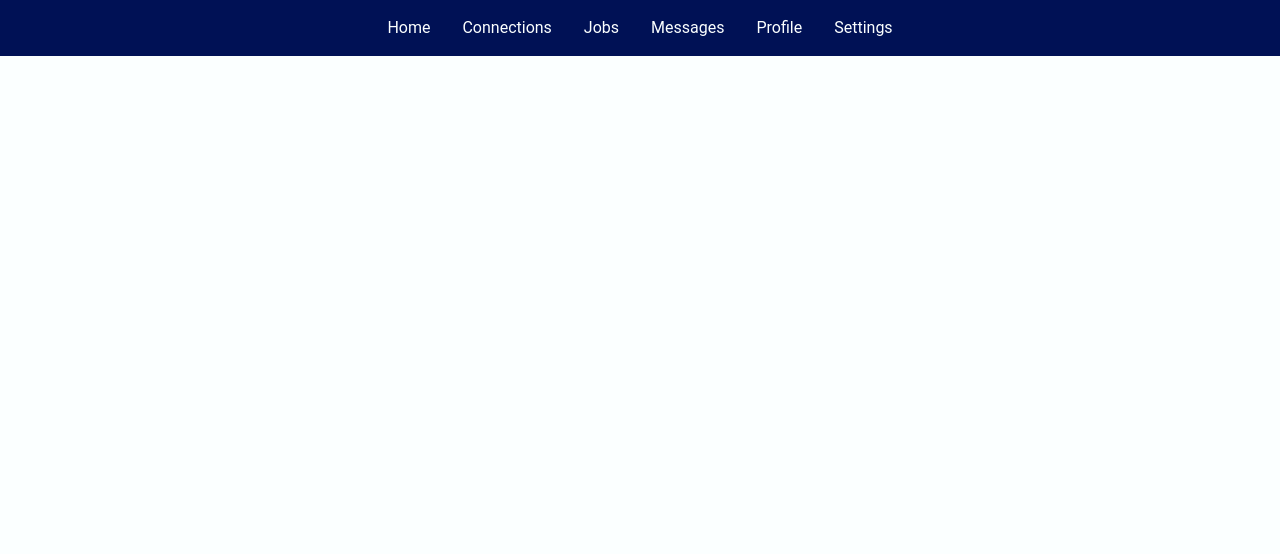
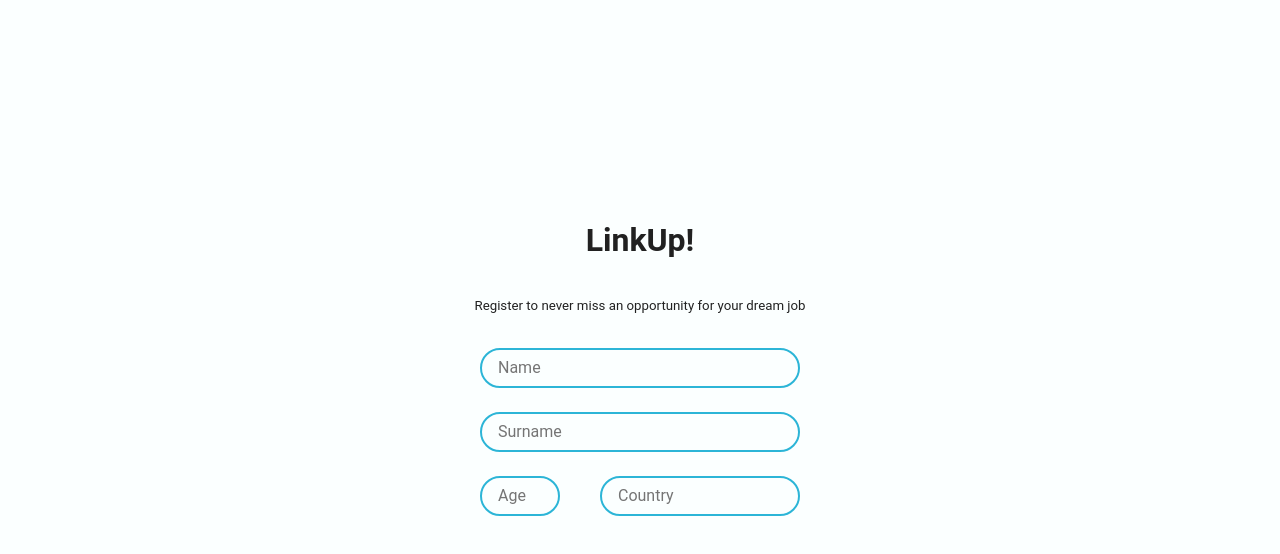
Before and after one commit to kristzz/LinkUpMain, a Vue app in the folder frontend/: page /registerc in a window 1280 px wide. Shown: the top 554 px of the page. Built offline with nearby package versions, Linux system fonts and the light colour scheme.

Commit message:
register continuation

```diff
--- a/frontend/package.json
+++ b/frontend/package.json
@@ -13,6 +13,8 @@
     "cors": "^2.8.5",
     "roboto-fontface": "*",
     "vue": "^3.2.0",
+    "vue-country-dropdown": "^2.0.8",
+    "vue-country-region-select": "^2.0.16",
     "vue-router": "^4.0.0",
     "vuetify": "^3.0.0"
   },
--- a/frontend/src/App.vue
+++ b/frontend/src/App.vue
@@ -11,7 +11,7 @@
 </script>
 
 <template>
-  <myheader v-if="$route.path !== '/register' && $route.path !== '/login'" />
+  <myheader v-if="$route.path !== '/register' && $route.path !== '/registerc' && $route.path !== '/login'" />
   <RouterView />
 </template>
 
--- a/frontend/src/components/PasswordChange.vue
+++ b/frontend/src/components/PasswordChange.vue
@@ -40,4 +40,7 @@ export default {
 ::placeholder{
       color: var(--background-color);
     }
+  input{
+    color: var(--background-color);
+  }
 </style>
--- a/frontend/src/router/index.ts
+++ b/frontend/src/router/index.ts
@@ -23,6 +23,11 @@ const routes = [
         component: () => import('@/views/UserRegLog/Register.vue'),
       },
       {
+        path: '/registerc',
+        name: 'registerc',
+        component: () => import('@/views/UserRegLog/RegisterC.vue'),
+      },
+      {
         path: '/connections', name: 'connections', component: () => import('@/views/NavBarViews/Connections.vue')
       },
       {
@@ -30,9 +35,6 @@ const routes = [
       },
       {
         path: '/messages', name: 'messages', component: () => import('@/views/NavBarViews/Messages.vue')
-      },
-      {
-        path: '/notifications', name: 'notifications', component: () => import('@/views/NavBarViews/Notifications.vue')
       },
       {
         path: '/profile', /* /:id */ name: 'profile', component: () => import('@/views/NavBarViews/Profile.vue')
--- a/frontend/src/views/NavBarViews/Messages.vue
+++ b/frontend/src/views/NavBarViews/Messages.vue
@@ -3,7 +3,7 @@
 </script>
 
 <template>
-
+    <h1></h1>
 </template>
 
 <style scoped>
--- a/frontend/src/views/NavBarViews/Profile.vue
+++ b/frontend/src/views/NavBarViews/Profile.vue
@@ -6,11 +6,12 @@
     <div id="container">
 
         <div id="person">
-            <div id="img"></div>
-            <div id="name-surname-age"></div>
-            <div id="location"></div>
-            <div id="contact-details"></div>
-            <div id="short-desc"></div>
+            <div id="img"><img src="https://avatars.githubusercontent.com/u/62307779?v=4"></div>
+            <div id="name-surname">Krists Emils</div>
+            <div id="age">Age: 18</div>
+            <div id="location">City: Dobele</div>
+            <a id="contact-details" href="https://www.linkedin.com/in/krists-em%C4%ABls-gabrielis-2a824b243/">LinkedIn</a>
+            <div id="short-desc">Vue js mainist</div>
         </div>
 
         <div id="education">
@@ -40,7 +41,6 @@
     template{
         background: var(--background-color);
     }
-    router-link{
-        top: 10rem;
-    }
+
+
 </style>
--- a/frontend/src/views/NavBarViews/Settings.vue
+++ b/frontend/src/views/NavBarViews/Settings.vue
@@ -21,15 +21,12 @@
     data() {
       return {
         showPasswordChange: false,
-        // Replace with the actual user ID
         userId: 1
       }
     },
     methods: {
       logout() {
-        // Remove the token from local storage
         localStorage.removeItem('token');
-        // Redirect the user to the login screen
         this.$router.push('/login');
       },
       togglePasswordChange() {
@@ -37,7 +34,6 @@
       }
     },
     mounted() {
-      // Add a click event listener to the button with id="Logout"
       const logoutButton = document.getElementById('Logout');
       logoutButton.addEventListener('click', this.logout);
     },
@@ -47,11 +43,11 @@
 
   <style scoped>
     #container{
-        height: 70%;
+        height: 80%;
         width: 70%;
         background: var(--secondary-color);
         position: absolute;
-        top: 15%;
+        top: 5%;
         left: 15%;
         display: flex;
         color: var(--background-color);
--- a/frontend/src/views/UserRegLog/Register.vue
+++ b/frontend/src/views/UserRegLog/Register.vue
@@ -32,7 +32,7 @@ export default {
         <h5 class="weight-regular">Register to never miss an opportunity for your dream job</h5>
         <input id="email" class="input-window" type="email" placeholder="youremail@example.com" v-model="email">
         <input id="pass" class="input-window" type="password" placeholder="Password" v-model="password">
-        <router-link :to="{ name:'login' }" id="reg-btn" @click.prevent="register">Register</router-link>
+        <router-link :to="{ name:'registerc' }" id="reg-btn" @click.prevent="register">Register</router-link>
         <router-link :to="{ name:'login' }" id="redirect-btn">Have an account?&nbsp;<a id="zzz">Log In here!</a></router-link>
     </div>
   </main>
--- /dev/null
+++ b/frontend/src/views/UserRegLog/RegisterC.vue
@@ -0,0 +1,71 @@
+<script lang="ts">
+export default{
+
+}
+</script>
+
+<template>
+    <main>
+    <div id="container">
+        <h1 class="weight-bold">LinkUp!</h1>
+        <h5 class="weight-regular">Register to never miss an opportunity for your dream job</h5>
+        <input id="name" class="input-window" type="text" placeholder="Name">
+        <input id="surname" class="input-window" type="text" placeholder="Surname">
+        <div id="age-country">
+            <input id="age" class="input-window" type="number" maxlength="3" placeholder="Age">
+            <input id="country" class="input-window" type="" placeholder="Country">
+        </div>
+
+    </div>
+  </main>
+</template>
+
+<style scoped>
+main {
+    display: flex;
+    justify-content: center;
+    align-items: center;
+    height: 100%;
+    width: 100%;
+
+    background: var(--background-color);
+}
+
+h1, h5{
+    display: flex;
+    justify-content: center;
+    margin: 1rem 0 1rem;
+}
+
+#container {
+    height: 25rem;
+    width: 25rem;
+    position: absolute;
+    display: flex;
+    flex-direction: column;
+    align-items: center;
+}
+
+#age-country{
+    display: flex;
+    width: 20rem;
+}
+
+#age{
+    width: 5rem;
+    margin: 1rem 0 0.5rem;
+}
+#country{
+    width: 12.5rem;
+}
+
+.input-window{
+    background: var(--background-color);
+    border: 2px solid var(--accent-color-two);
+    height: 2.5rem;
+    width: 20rem;
+    margin: 1rem 2.5rem 0.5rem;
+    border-radius: 1.5rem;
+    padding: 0 1rem 0;
+}
+</style>
```
Also changed, not shown: 1 other file (tests, documents, lock files or other folders).
